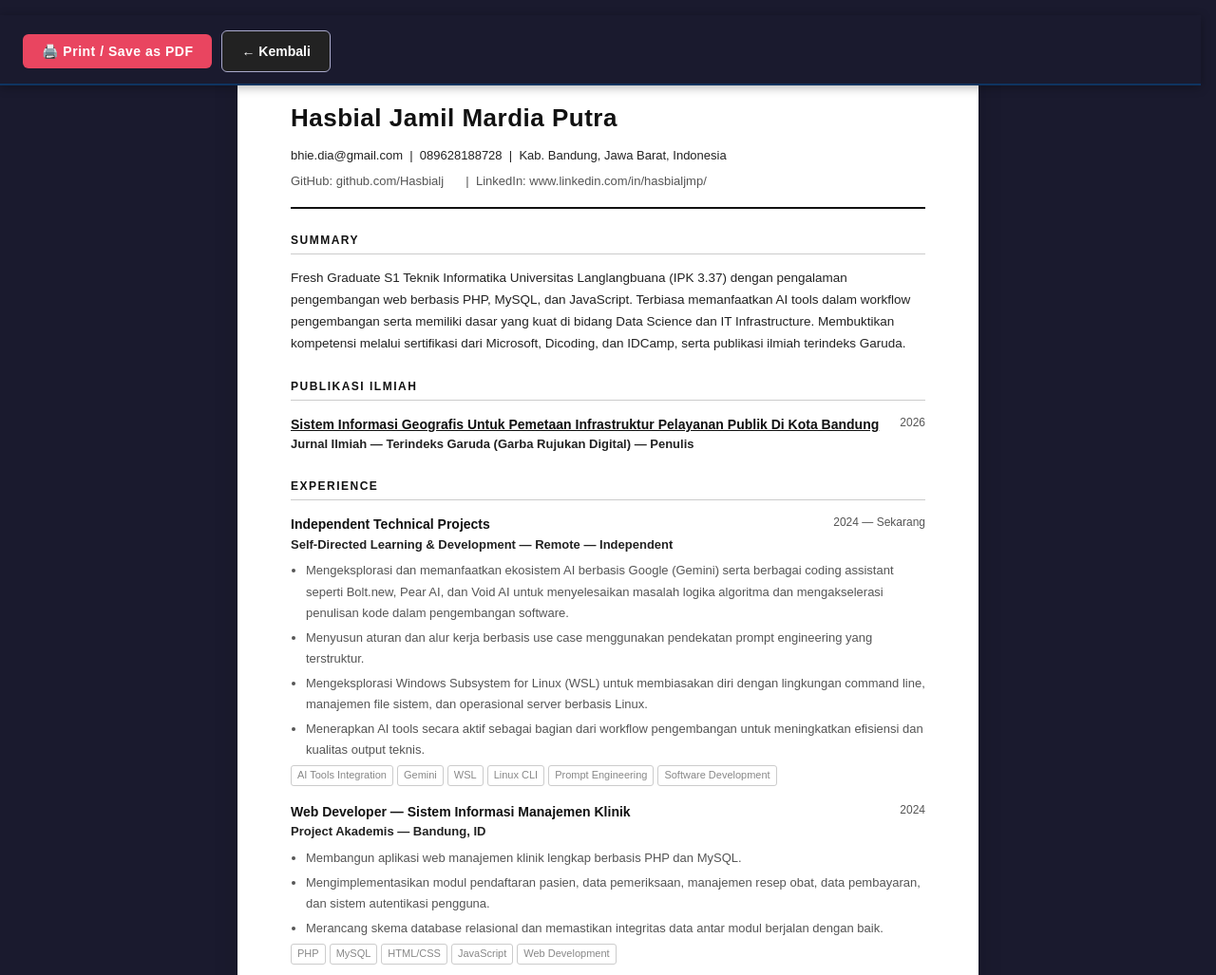
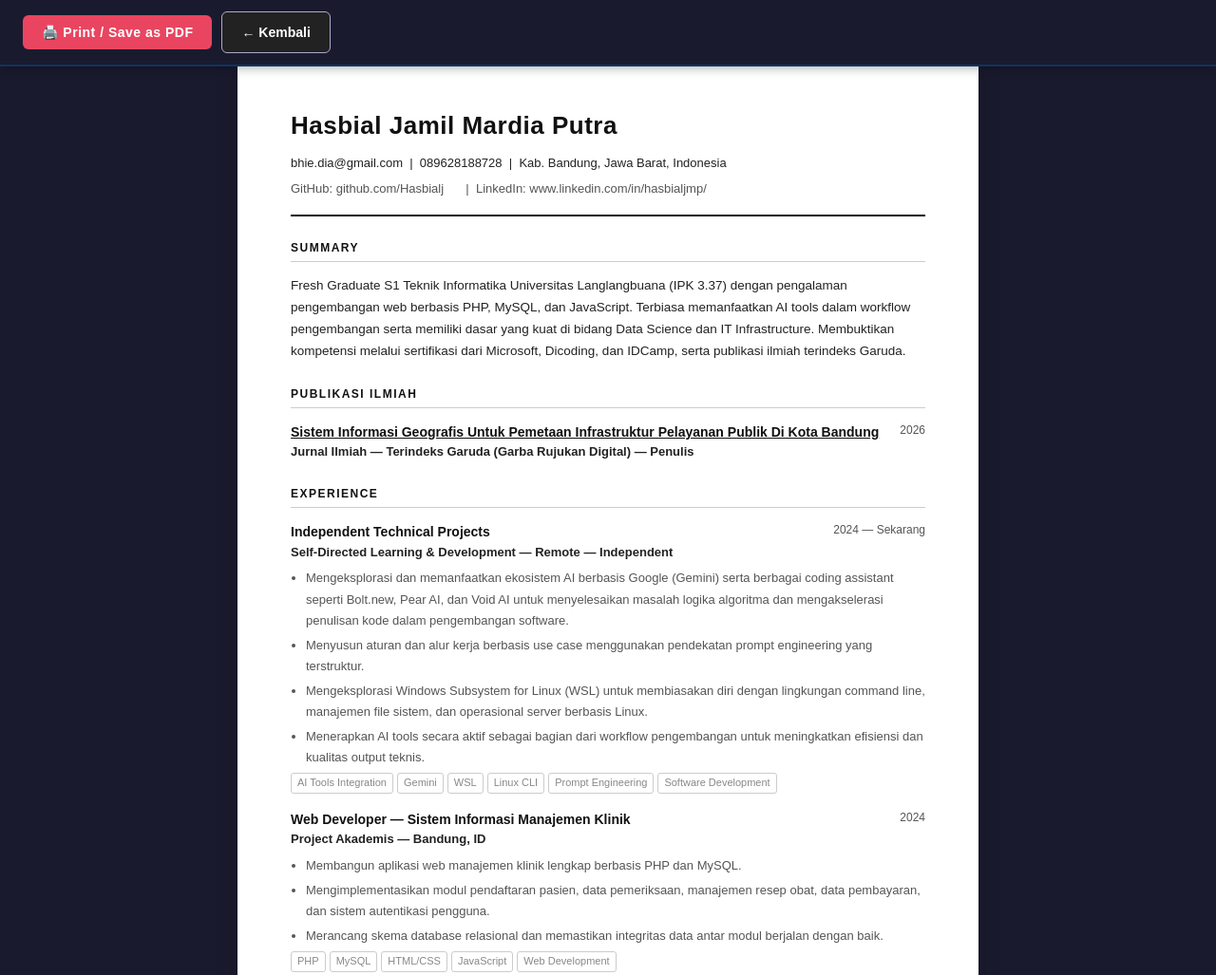
Before and after one commit to Hasbialj/hasbialj, a plain HTML site: page cv.html in a window 1280 px wide. Shown: the top 1027 px of the page at 95% size. Drawn offline with Linux system fonts and the light colour scheme.

Commit message:
fix: judul halaman, hapus link biru kontak, fix print-controls posisi

```diff
--- a/css/cv.css
+++ b/css/cv.css
@@ -84,7 +84,7 @@ body {
    ------------------------------------------------------- */
 .cv-container {
   max-width: var(--page-width);
-  margin: 56px auto 48px;
+  margin: 64px auto 48px;
   background: var(--color-bg);
   padding: 48px 56px;
   box-shadow: 0 4px 24px rgba(0,0,0,0.15);
--- a/cv.html
+++ b/cv.html
@@ -3,17 +3,21 @@
 <head>
   <meta charset="UTF-8">
   <meta name="viewport" content="width=device-width, initial-scale=1.0">
-  <title>Hasbial Jamil M.P — Resume ATS</title>
-  <meta name="description" content="Resume ATS Hasbial Jamil Mardia Putra — Fresh Graduate S1 Teknik Informatika">
+  <title>Hasbial Jamil Mardia Putra — CV ATS | Fresh Graduate Teknik Informatika</title>
+  <meta name="description" content="Resume ATS Hasbial Jamil Mardia Putra — Fresh Graduate S1 Teknik Informatika Universitas Langlangbuana">
   <link rel="stylesheet" href="css/cv.css">
   <style>
     .print-controls {
       position: fixed;
-      top: 16px;
-      right: 16px;
+      top: 0;
+      left: 0;
+      right: 0;
       display: flex;
       gap: 10px;
       z-index: 999;
+      background: #1a1a2e;
+      padding: 12px 24px;
+      border-bottom: 2px solid #0f3460;
     }
     .btn-print {
       background: #e94560;
--- a/js/cv.js
+++ b/js/cv.js
@@ -40,10 +40,9 @@ function renderCvHeader() {
   const contactEl = document.getElementById('cv-contact');
   if (contactEl) {
     const parts = [];
-    if (p.email)    parts.push(`<a href="mailto:${p.email}">${p.email}</a>`);
-    if (p.phone)    parts.push(`<a href="tel:${p.phone}">${p.phone}</a>`);
+    if (p.email)    parts.push(p.email);
+    if (p.phone)    parts.push(p.phone);
     if (p.location) parts.push(p.location);
-    if (p.address)  parts.push(p.address);
     contactEl.innerHTML = parts.join(' &nbsp;|&nbsp; ');
   }
 
```
